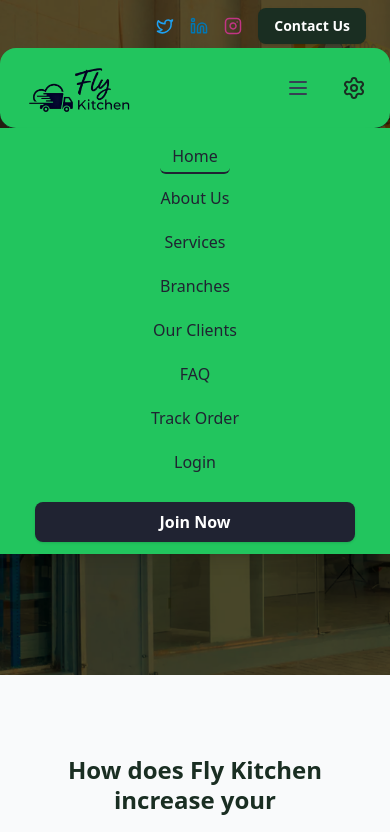
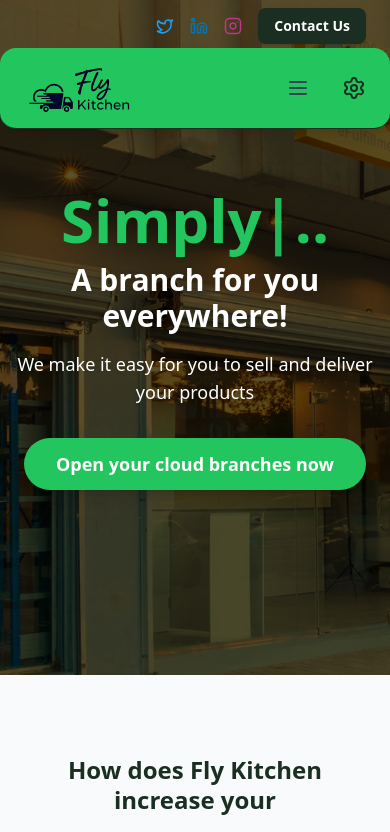
Before and after one commit to Yussif20/fly-kitchen, a Next.js app: page /en in a window 390 px wide. Shown: the top 832 px of the page. Built offline with nearby package versions, Linux system fonts and the light colour scheme.

Commit message:
fix the mobile nav bug

```diff
--- a/components/MobileNavigation.tsx
+++ b/components/MobileNavigation.tsx
@@ -76,9 +76,9 @@
 
       {/* Mobile Menu */}
       <div
-        className={`$
-          isOpen ? "block" : "hidden"
-        } fixed top-20 left-0 right-0 w-screen bg-primary-green text-[#202332] dark:bg-[#212529] dark:text-primary-green shadow-lg z-[100]`}
+        className={`
+          ${isOpen ? "block" : "hidden"}
+        fixed top-20 left-0 right-0 w-screen bg-primary-green text-[#202332] dark:bg-[#212529] dark:text-primary-green shadow-lg z-[100]`}
       >
         <div className="px-2 pt-2 pb-3 space-y-1 flex flex-col items-center">
           {navigation.map((item) => (
```
